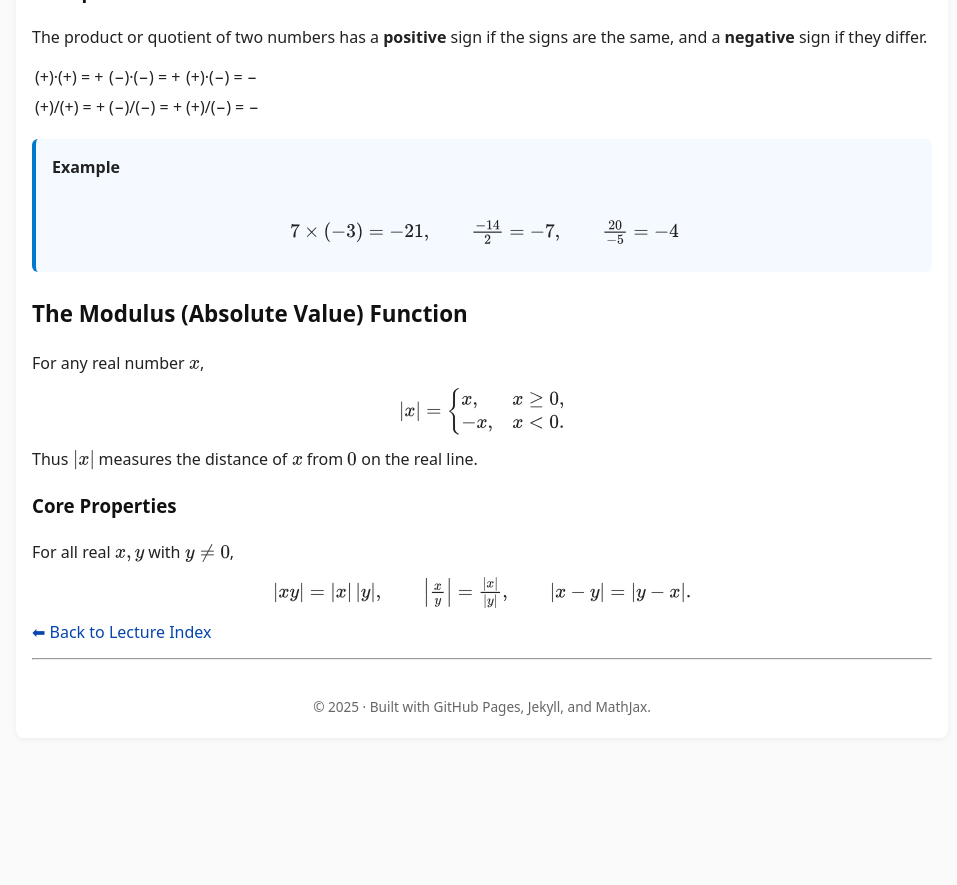
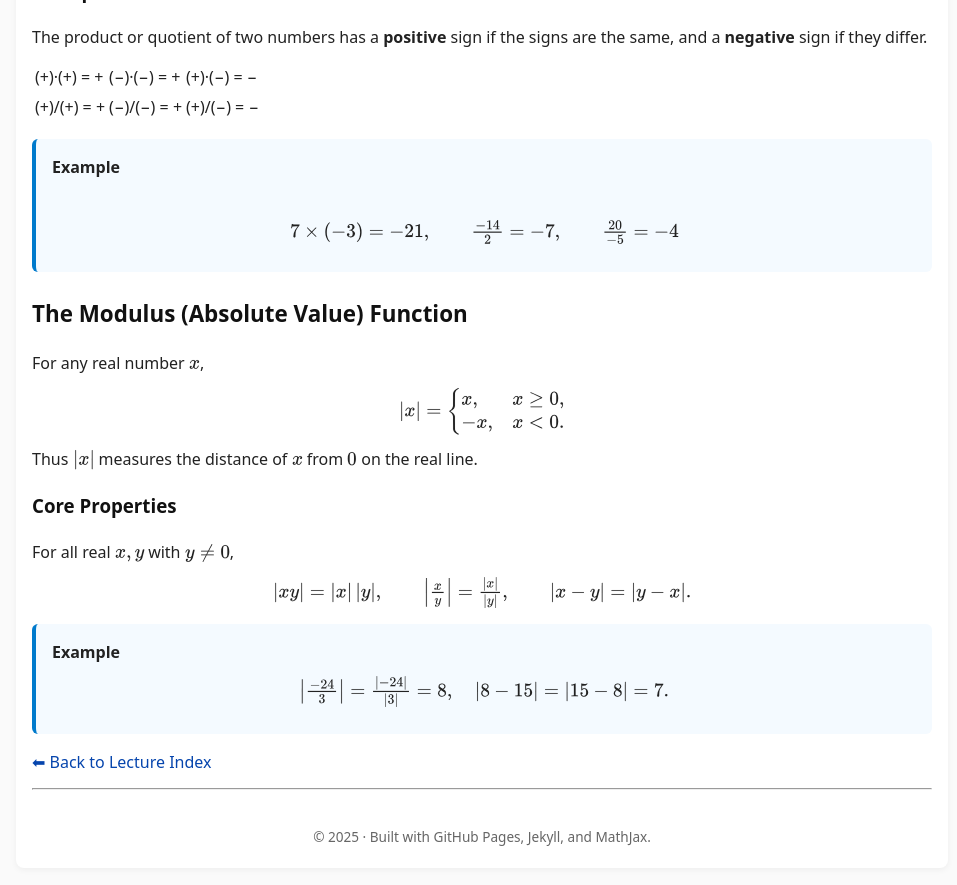
Before and after one commit to SaleemKamaludin/SaleemKamaludin.github.io, a Jekyll site: the page built from courses/math-1115/lecture-notes/lecture2.md, in a window 1280 px wide and 900 px high, scrolled down 1406 px. Shown: the top 885 px of the window, without its empty margins (158-1115 px from the left). Built offline with Jekyll 4.4.1, drawn with Linux system fonts in a browser that asks for light colours; before the commit the page ends 2176 px from its top, so only the background shows below that.

Commit message:
Update lecture2.md

```diff
--- a/courses/math-1115/lecture-notes/lecture2.md
+++ b/courses/math-1115/lecture-notes/lecture2.md
@@ -135,5 +135,14 @@ The product or quotient of two numbers has a <strong>positive</strong> sign if t
 </p>
 
 
+<div style="border-left:4px solid #007acc; background:#f4faff; padding:1em; border-radius:6px; margin:1em 0;">
+  <strong>Example</strong>
+  <p style="text-align:center; margin-top:0.6em;">
+    \( \left|\frac{-24}{3}\right| = \frac{|{-24}|}{|3|} = 8,\quad
+       |8 - 15| = |15 - 8| = 7. \)
+  </p>
+</div>
+
+
 
 [⬅ Back to Lecture Index]({{ '/courses/math-1115/lecture-notes/' | relative_url }})
```
